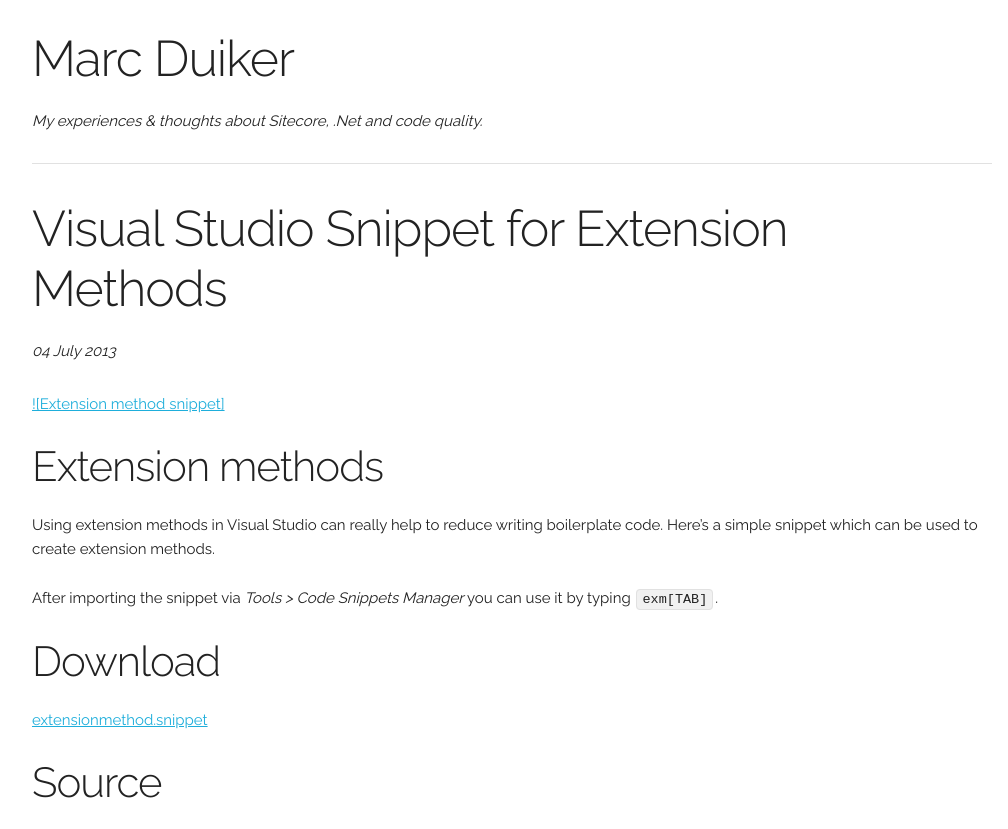
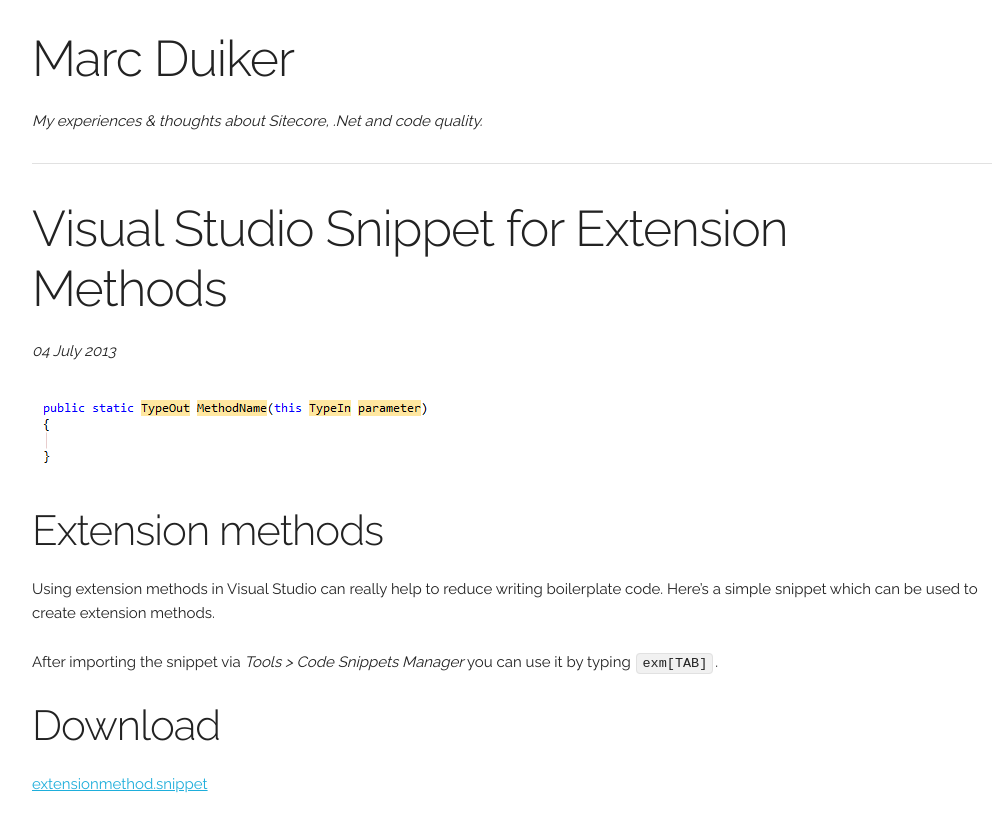
Before and after one commit to marcduiker/marcduiker.github.io, a Jekyll site: the page built from _posts/2013-07-04-visual-studio-snippet-for-extension-methods.md, in a window 1280 px wide. Shown: the top 829 px of the page, without its empty margins (128-1136 px from the left). Built offline with Jekyll 4.4.1, drawn with Linux system fonts in a browser that asks for light colours; grey boxes are pictures that could not be loaded.

Commit message:
Fixed md for image

```diff
--- a/_posts/2013-07-04-visual-studio-snippet-for-extension-methods.md
+++ b/_posts/2013-07-04-visual-studio-snippet-for-extension-methods.md
@@ -4,7 +4,7 @@
 tags: .Net, extension methods, snippets, Visual Studio
 ---
 
-[![Extension method snippet]][1]
+![Extension method snippet]({{ site.url }}/assets/2013/07/04/ExtensionMethodSnippet.png)
 
 ##Extension methods
 
@@ -19,5 +19,3 @@
 ##Source
 
 {% gist 64a512a057644533eefc %}
-
-[1]: {{ site.url }}/assets/2013/07/04/ExtensionMethodSnippet.png
```
